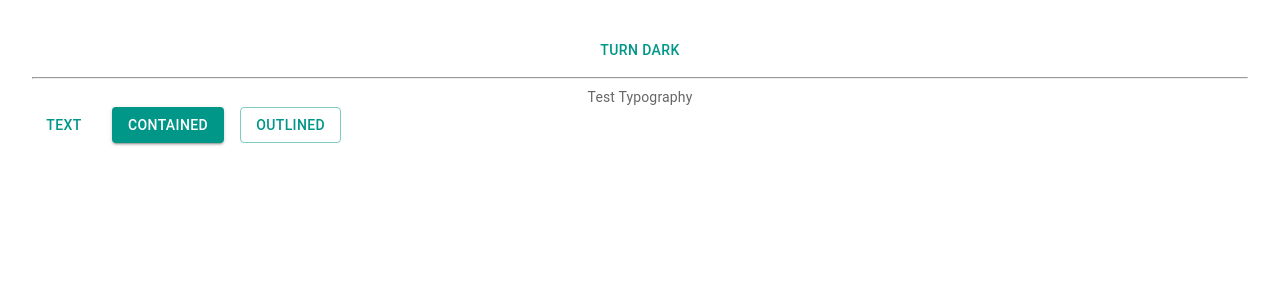
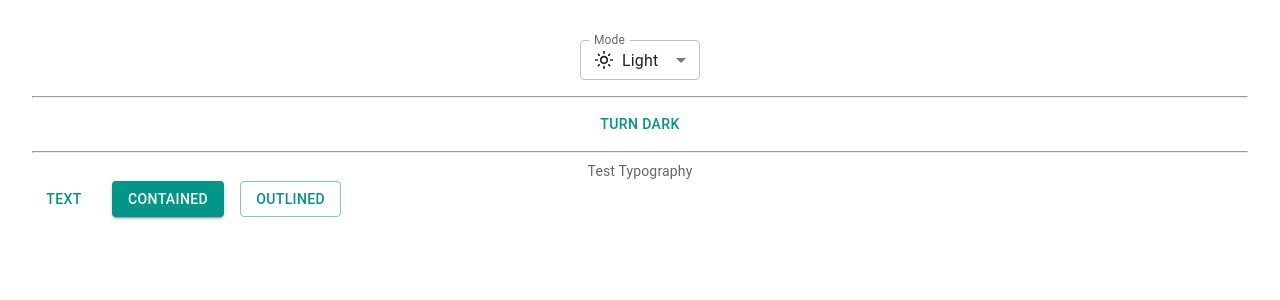
Before and after one commit to happy24h/TrungQuanDev-trello-web, a React app: page / in a window 1280 px wide. Shown: the top 300 px of the page. Built offline with nearby package versions, Linux system fonts and the light colour scheme; the HTML template or start-up script is replaced by a standard one.

Commit message:
dark mode and light mode

```diff
--- a/src/App.jsx
+++ b/src/App.jsx
@@ -3,15 +3,68 @@ import Stack from '@mui/material/Stack'
 import Button from '@mui/material/Button'
 
 import './App.css'
-import { Typography } from '@mui/material'
+import { Typography, useMediaQuery } from '@mui/material'
 import {
   Experimental_CssVarsProvider as CssVarsProvider,
   experimental_extendTheme as extendTheme,
   useColorScheme
 } from '@mui/material/styles'
+import LightModeOutlinedIcon from '@mui/icons-material/LightModeOutlined'
+import DarkModeOutlinedIcon from '@mui/icons-material/DarkModeOutlined'
+import SettingsBrightnessOutlinedIcon from '@mui/icons-material/SettingsBrightnessOutlined'
+import InputLabel from '@mui/material/InputLabel'
+import MenuItem from '@mui/material/MenuItem'
+import FormControl from '@mui/material/FormControl'
+import Select from '@mui/material/Select'
+import Box from '@mui/material/Box'
+
+function ModeSelect() {
+  const { mode, setMode } = useColorScheme()
+
+  const handleChange = (event) => {
+    const selectedMode = event.target.value
+    setMode(selectedMode)
+  }
+
+  return (
+    <FormControl sx={{ m: 1, minWidth: 120 }} size="small">
+      <InputLabel id="label-select-dark-light-mode">Mode</InputLabel>
+      <Select
+        labelId="label-select-dark-light-mode"
+        id="select-dark-light-mode"
+        value={mode}
+        label="Mode"
+        onChange={handleChange}
+      >
+        <MenuItem value="light">
+          <Box sx={{ display: 'flex', alignItems: 'center', gap: 1 }}>
+            <LightModeOutlinedIcon fontSize="small" />
+            Light
+          </Box>
+        </MenuItem>
+        <MenuItem value="dark">
+          <Box sx={{ display: 'flex', alignItems: 'center', gap: 1 }}>
+            <DarkModeOutlinedIcon fontSize="small" /> Dark
+          </Box>
+        </MenuItem>
+        <MenuItem value="system">
+          <Box sx={{ display: 'flex', alignItems: 'center', gap: 1 }}>
+            <SettingsBrightnessOutlinedIcon fontSize="small" />
+            System
+          </Box>
+        </MenuItem>
+      </Select>
+    </FormControl>
+  )
+}
 
 function ModeToggle() {
   const { mode, setMode } = useColorScheme()
+
+  // const prefersDarkMode = useMediaQuery('(prefers-color-scheme: dark)')
+  // const prefersLightMode = useMediaQuery('(prefers-color-scheme: light)')
+  // console.log('prefersDarkMode', prefersDarkMode)
+  // console.log('prefersLightMode', prefersLightMode)
   return (
     <Button
       onClick={() => {
@@ -30,6 +83,8 @@ function App() {
 
   return (
     <>
+      <ModeSelect></ModeSelect>
+      <hr />
       <ModeToggle></ModeToggle>
       <hr />
       <Typography variant="body2" color="text.secondary">
```
